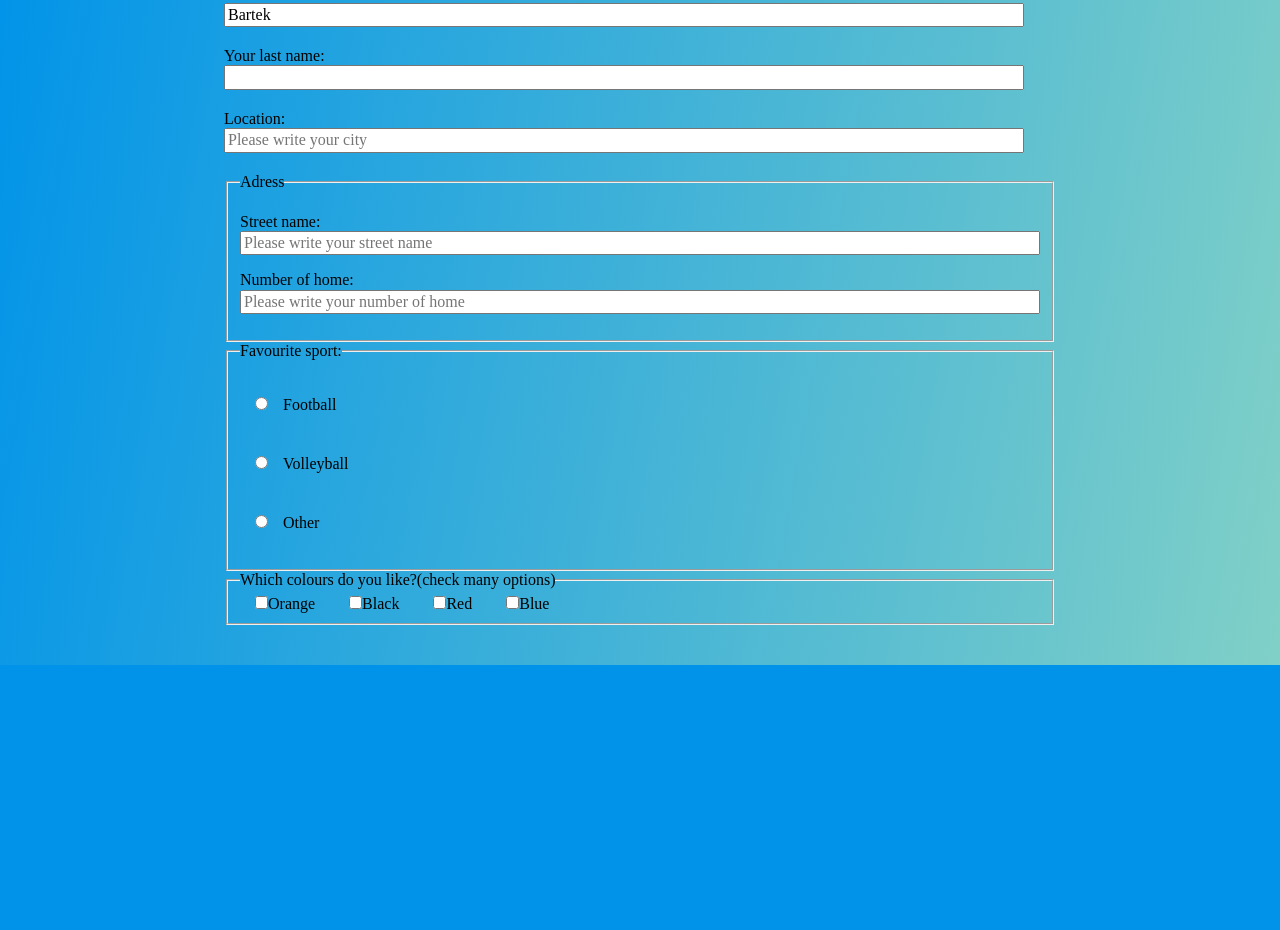
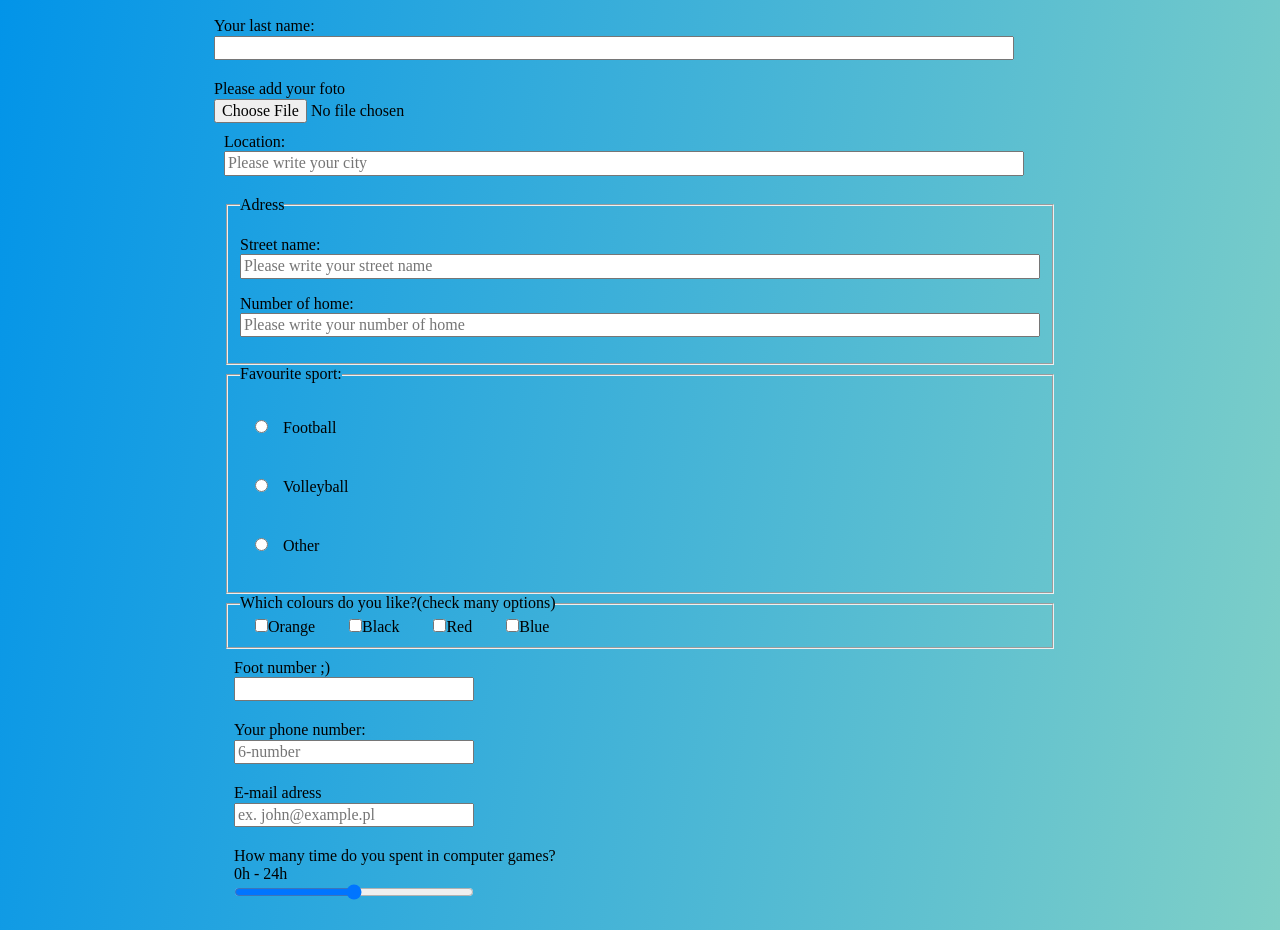
Before and after one commit to Bartek-Wieckowski/form-exercise, a plain HTML site: page index.html in a window 1280 px wide. Shown: the part 135-1065 px from the top of the page. Before the commit the page ends 800 px from the top, so only its background shows below. Drawn offline with Linux system fonts and the light colour scheme.

Commit message:
adding more fields in form

```diff
--- a/index.html
+++ b/index.html
@@ -24,6 +24,10 @@
                     <input class="form__item" id="lastName" name="lastName">
                 </label>
             </div>
+            <div class="div">
+                <label>Please add your foto
+                    <input class="form__item-number" type="file"id="photofile" name="photofile">
+                </label>
             <div class="div">
                 <label for="location">Location:</label>
                 <input class="form__item" id="location" name="location" placeholder="Please write your city">
@@ -77,7 +81,25 @@
                     </p>
                     </label>
                 </fieldset>
+                <div class="div">
+                    <label>Foot number ;)
+                        <input class="form__item-number" type="number"id="number" name="number">
+                    </label>
+                </div>
+                <div class="div">
+                    <label for="phoneNumber">Your phone number:</label>
+                    <input class="form__item-number" type="tel" id="phoneNumber" name="phoneNumber" placeholder="6-number">
+                </div>
+                <div class="div">
+                    <label for="email">E-mail adress</label>
+                    <input class="form__item-number" type="email" id="email" name="email" placeholder="ex. john@example.pl">
+                </div>
+                <div class="div">
+                    <label for="range">How many time do you spent in computer games?<br/>0h - 24h</label>
+                    <input class="form__item-number" type="range" id="range" name="range" min="0" max="24" step="1">
+                </div>
 
+                </div>
 
 
             </div>
--- a/style.css
+++ b/style.css
@@ -27,6 +27,10 @@ h1 {
   display: block;
   width: 100vh;
 }
+.form__item-number{
+    display: block;
+    width: 30vh;
+}
 .sport__radio {
   margin: 15px;
 }
```
